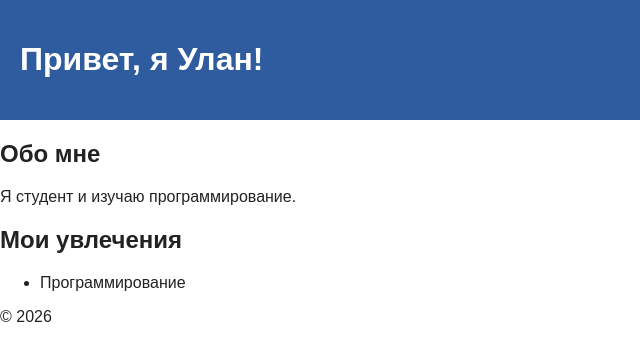
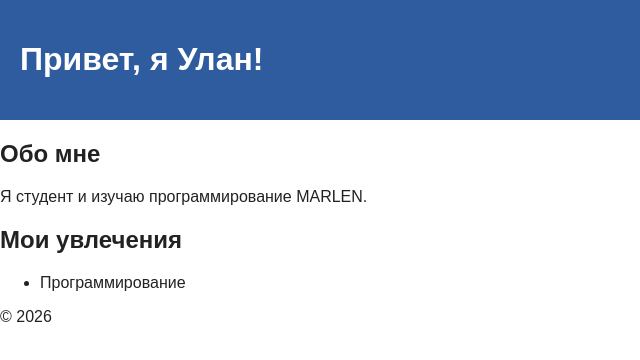
Before and after one commit to Marlencs7/mysite, a plain HTML site: page index.html in a window 1280 px wide. Shown: the full height of the page, 0-640 px from the left. Drawn offline with Linux system fonts and the light colour scheme.

Commit message:
Changed index.html and gitignore

```diff
--- a/index.html
+++ b/index.html
@@ -13,7 +13,7 @@
   <main>
     <section id="about">
       <h2>Обо мне</h2>
-      <p>Я студент и изучаю программирование.</p>
+      <p>Я студент и изучаю программирование MARLEN.</p>
     </section>
 
     <section id="hobby">
```
Also changed, not shown: 1 other file.
